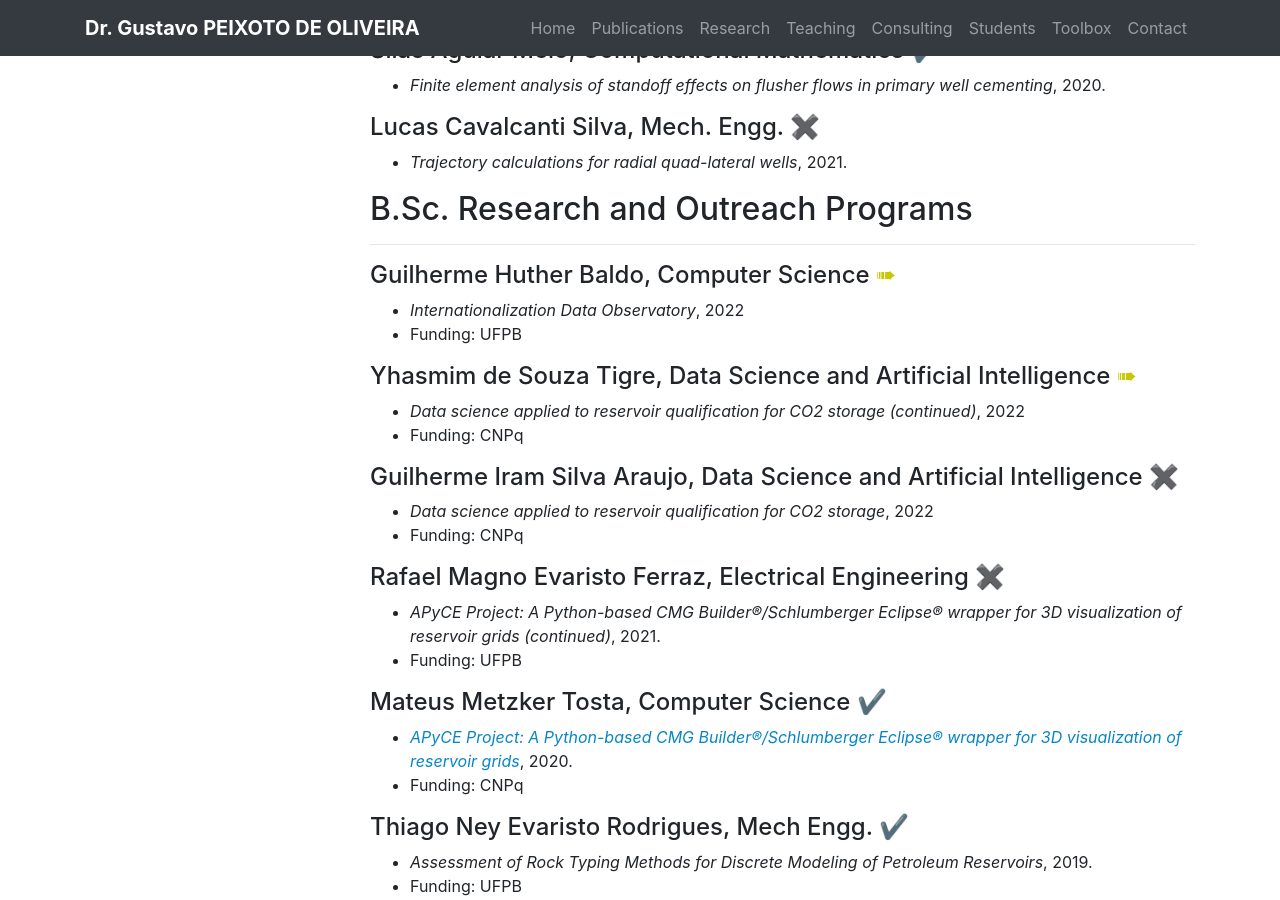
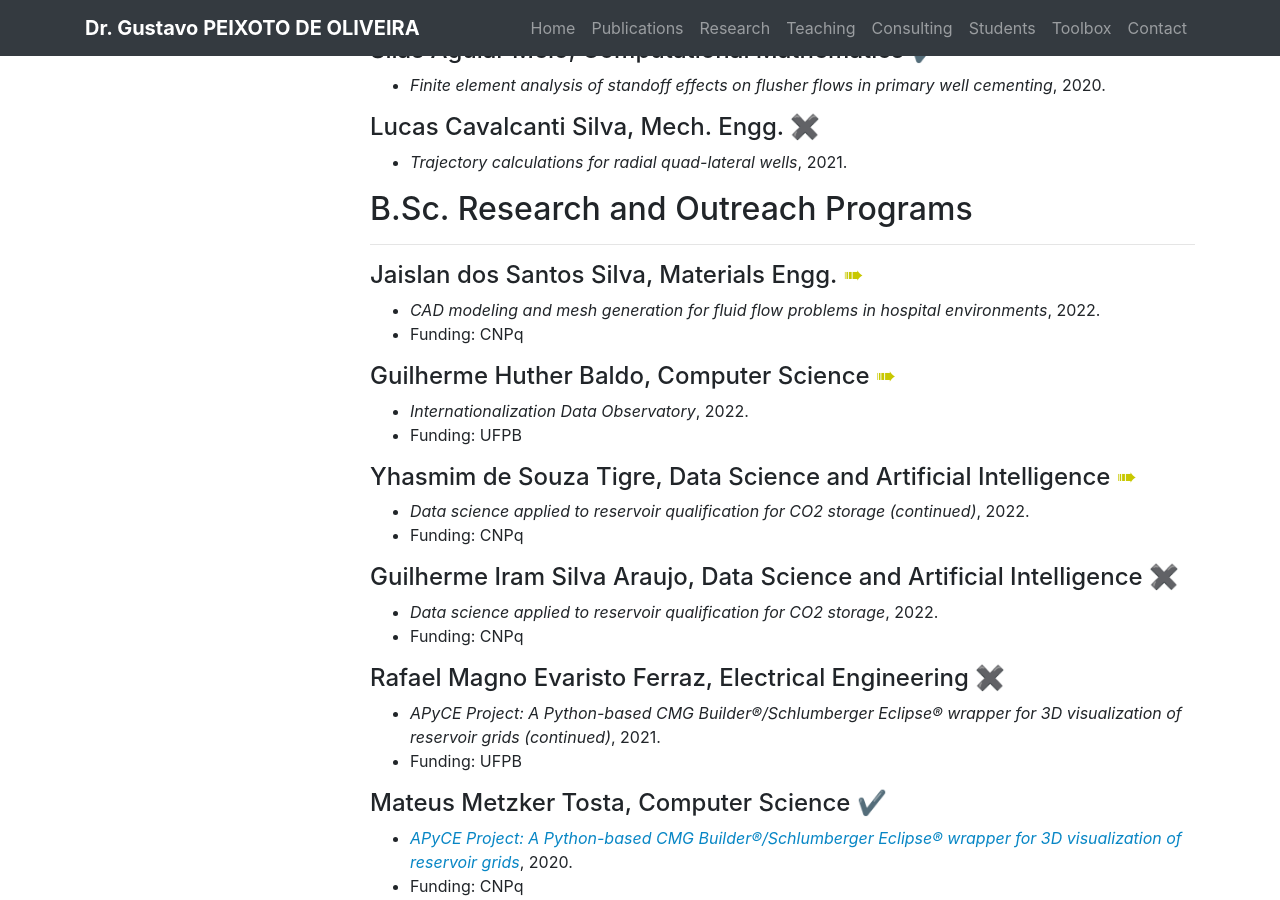
Before and after one commit to gcpeixoto/gcpeixoto.github.io, a Jekyll site: the page built from _pages/students.md, in a window 1280 px wide and 900 px high, scrolled down 1040 px. Built offline with Jekyll 4.4.1, drawn with Linux system fonts in a browser that asks for light colours.

Commit message:
Update IC list

```diff
--- a/_includes/components/students/ic.md
+++ b/_includes/components/students/ic.md
@@ -1,16 +1,21 @@
 ## B.Sc. Research and Outreach Programs
 ---
 
+#### Jaislan dos Santos Silva, Materials Engg. <span style="color:rgb(200,200,0);"> &#10144; </span>
+- *CAD modeling and mesh generation for fluid flow problems in hospital environments*, 2022.
+- Funding: CNPq
+
+
 #### Guilherme Huther Baldo, Computer Science <span style="color:rgb(200,200,0);"> &#10144; </span>
-- *Internationalization Data Observatory*, 2022
+- *Internationalization Data Observatory*, 2022.
 - Funding: UFPB
 
 #### Yhasmim de Souza Tigre, Data Science and Artificial Intelligence <span style="color:rgb(200,200,0);"> &#10144; </span>
-- *Data science applied to reservoir qualification for CO2 storage (continued)*, 2022
+- *Data science applied to reservoir qualification for CO2 storage (continued)*, 2022.
 - Funding: CNPq
 
 #### Guilherme Iram Silva Araujo, Data Science and Artificial Intelligence <span style="color:rgb(200,0,0);"> &#10006; </span>
-- *Data science applied to reservoir qualification for CO2 storage*, 2022
+- *Data science applied to reservoir qualification for CO2 storage*, 2022.
 - Funding: CNPq
 
 #### Rafael Magno Evaristo Ferraz, Electrical Engineering <span style="color:rgb(200,0,0);"> &#10006; </span>
```
